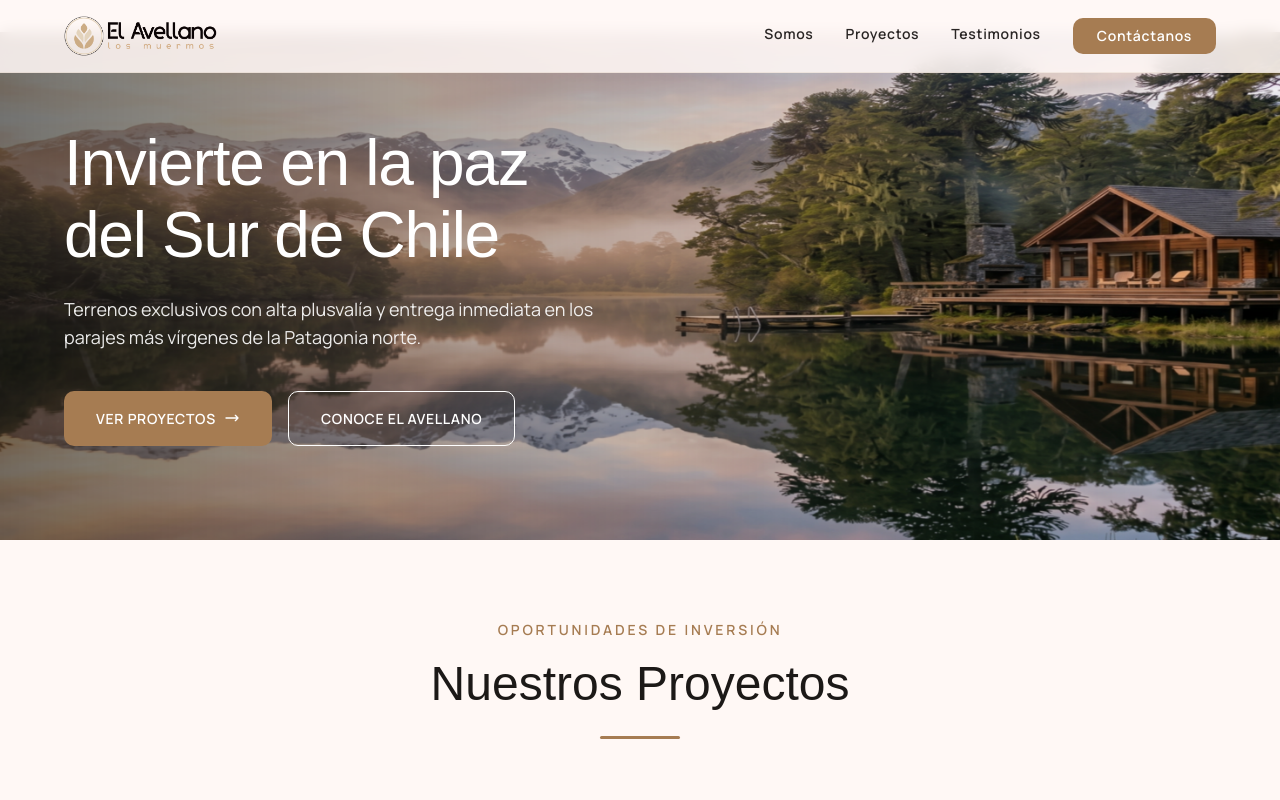
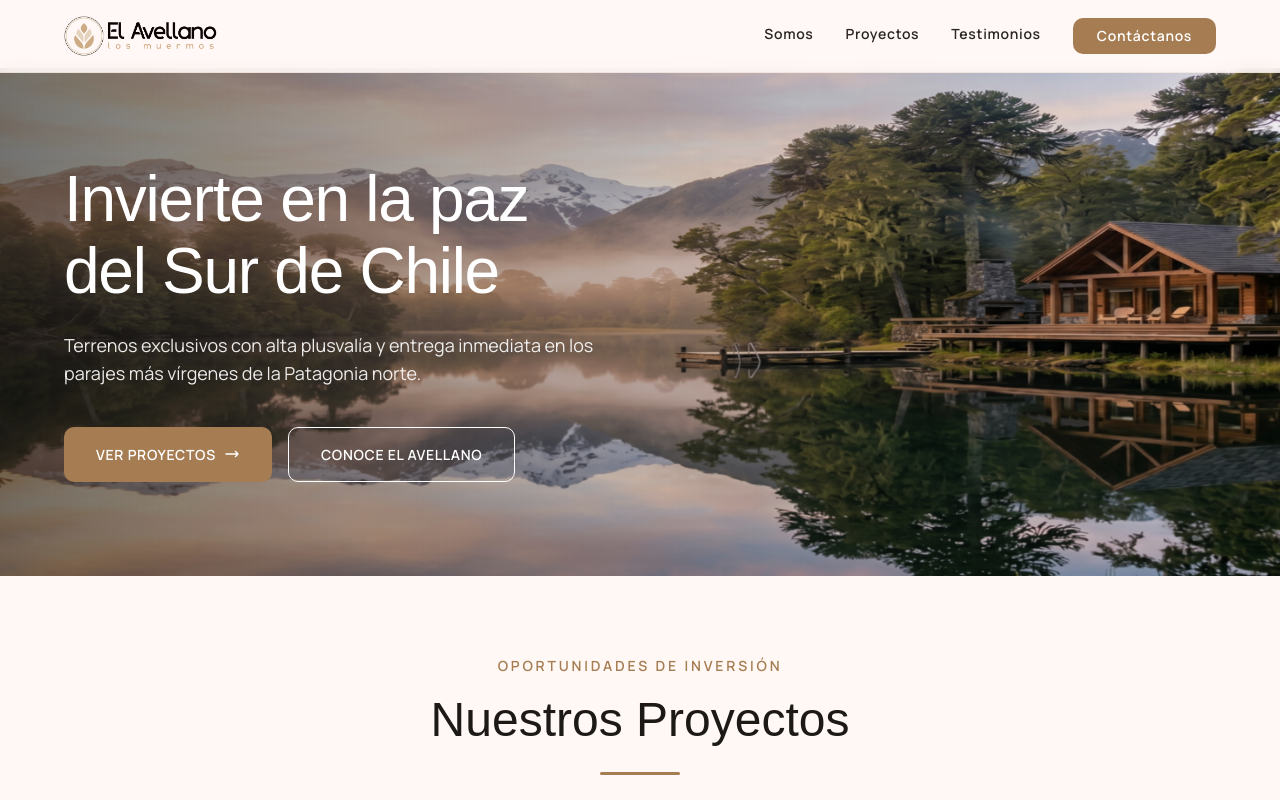
Before and after one commit to DionnellGT/elAvellano, a React (Vite) app: page /#/ in a window 1280 px wide. Shown: the top 800 px of the page. Built offline with nearby package versions, Linux system fonts and the light colour scheme.

Commit message:
fix: adjust margin-top for hero section in HomePage

```diff
--- a/src/terrenos/pages/HomePage.tsx
+++ b/src/terrenos/pages/HomePage.tsx
@@ -11,7 +11,7 @@ export const HomePage = () => {
       {/* ── Hero ── pantalla completa con Ken Burns + overlay gradiente lateral */}
       <section
         id="inicio"
-        className="relative h-screen md:h-[508px] mt-8 flex items-center overflow-hidden"
+        className="relative h-screen md:h-[508px] mt-17 flex items-center overflow-hidden"
       >
         {/* Imagen de fondo con efecto Ken Burns */}
         <div
```
